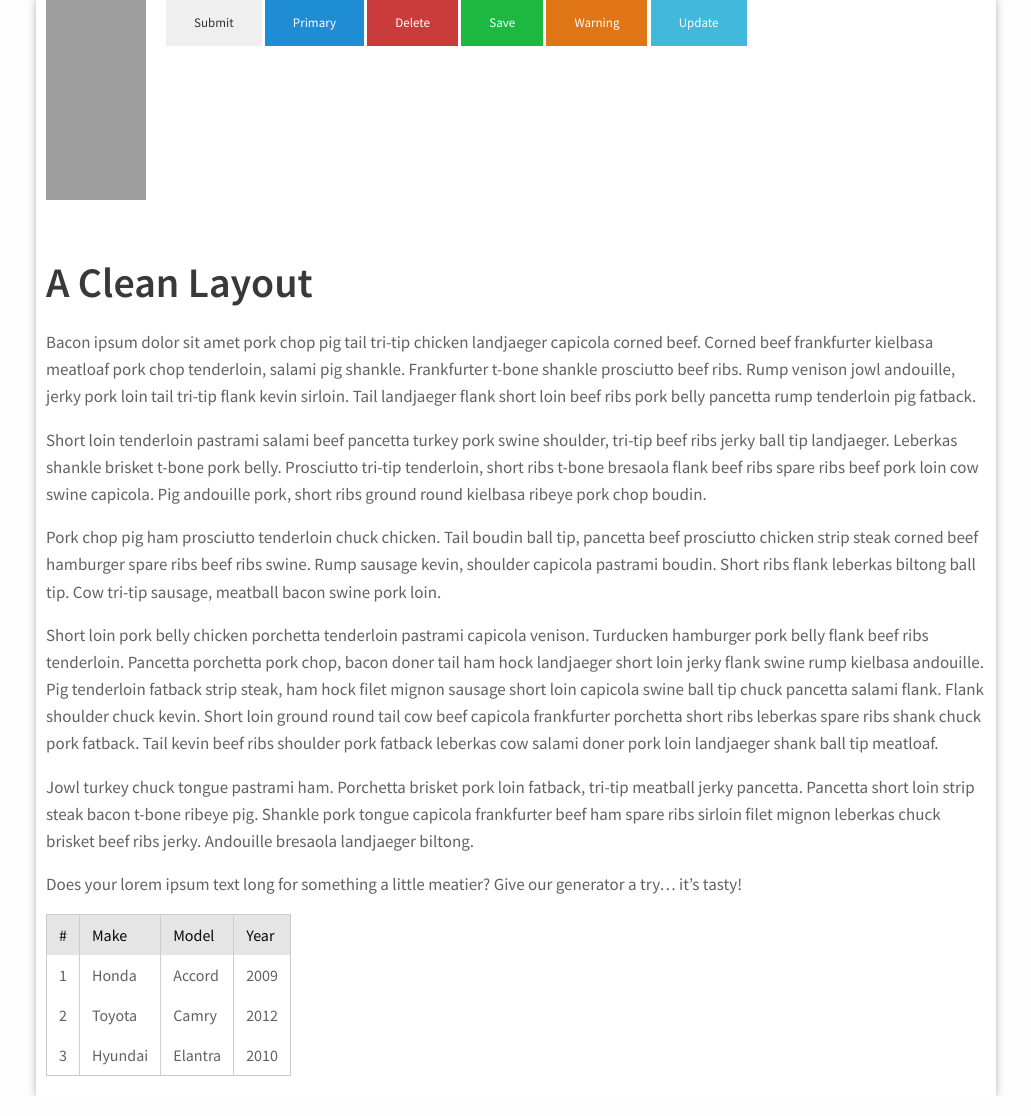
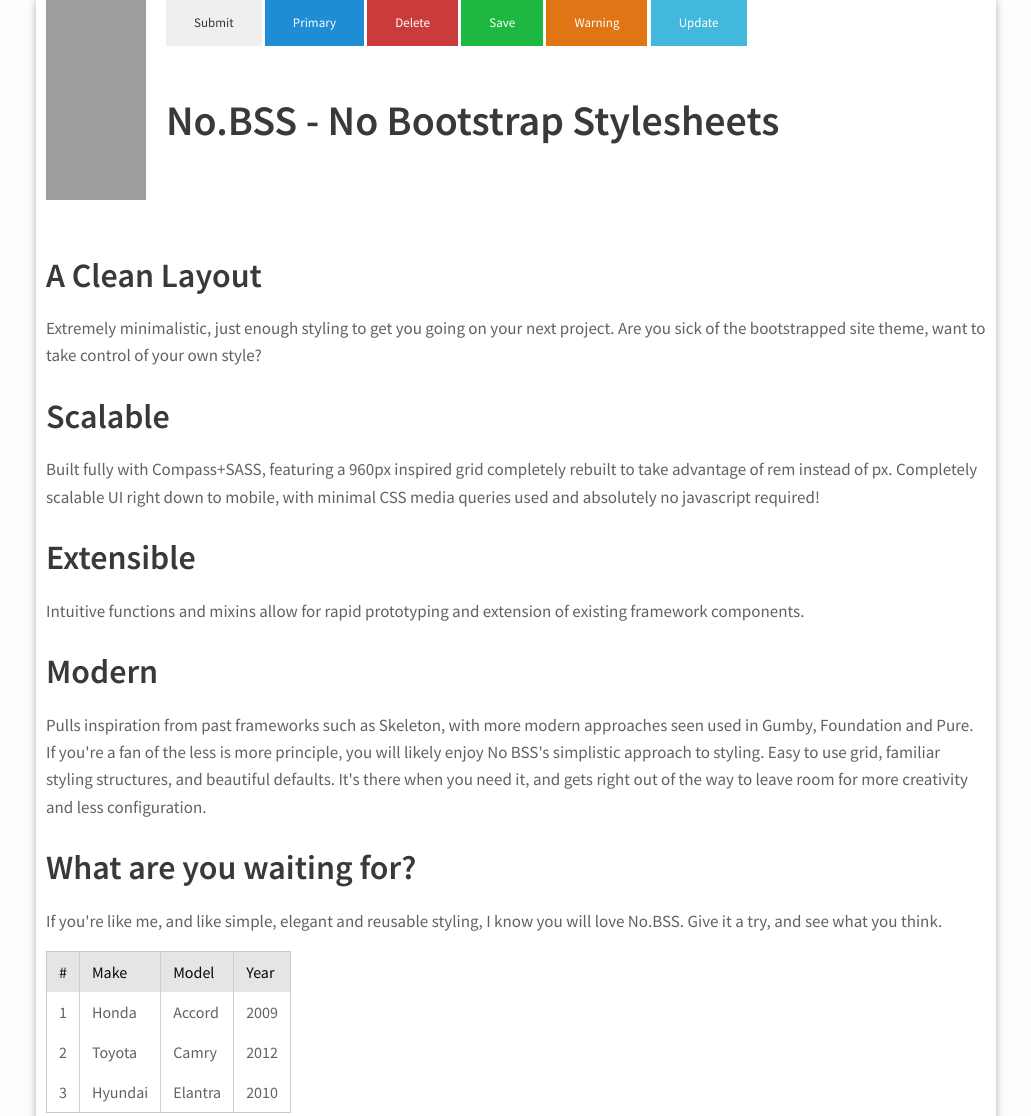
Before and after one commit to bmartel/No.BSS, a website: page index.html in a window 1280 px wide. Shown: the top 1116 px of the page, without its empty margins (124-1155 px from the left). Drawn offline with Linux system fonts and the light colour scheme; grey boxes are pictures that could not be loaded.

Commit message:
Added more meaningful index page

```diff
--- a/index.html
+++ b/index.html
@@ -22,23 +22,22 @@
                 <button type="button" class="btn success">Save</button>
                 <button type="button" class="btn warning">Warning</button>
                 <button type="button" class="btn info">Update</button>
+                <h1>No.BSS - No Bootstrap Stylesheets</h1>
             </div>
         </div>
 
                 <div class="row content">
             <div class="columns sixteen">
-                <h1>A Clean Layout</h1>
-                                <p>Bacon ipsum dolor sit amet pork chop pig tail tri-tip chicken landjaeger capicola corned beef. Corned beef frankfurter kielbasa meatloaf pork chop tenderloin, salami pig shankle. Frankfurter t-bone shankle prosciutto beef ribs. Rump venison jowl andouille, jerky pork loin tail tri-tip flank kevin sirloin. Tail landjaeger flank short loin beef ribs pork belly pancetta rump tenderloin pig fatback.</p>
-
-                <p>Short loin tenderloin pastrami salami beef pancetta turkey pork swine shoulder, tri-tip beef ribs jerky ball tip landjaeger. Leberkas shankle brisket t-bone pork belly. Prosciutto tri-tip tenderloin, short ribs t-bone bresaola flank beef ribs spare ribs beef pork loin cow swine capicola. Pig andouille pork, short ribs ground round kielbasa ribeye pork chop boudin.</p>
-
-                <p>Pork chop pig ham prosciutto tenderloin chuck chicken. Tail boudin ball tip, pancetta beef prosciutto chicken strip steak corned beef hamburger spare ribs beef ribs swine. Rump sausage kevin, shoulder capicola pastrami boudin. Short ribs flank leberkas biltong ball tip. Cow tri-tip sausage, meatball bacon swine pork loin.</p>
-
-                <p>Short loin pork belly chicken porchetta tenderloin pastrami capicola venison. Turducken hamburger pork belly flank beef ribs tenderloin. Pancetta porchetta pork chop, bacon doner tail ham hock landjaeger short loin jerky flank swine rump kielbasa andouille. Pig tenderloin fatback strip steak, ham hock filet mignon sausage short loin capicola swine ball tip chuck pancetta salami flank. Flank shoulder chuck kevin. Short loin ground round tail cow beef capicola frankfurter porchetta short ribs leberkas spare ribs shank chuck pork fatback. Tail kevin beef ribs shoulder pork fatback leberkas cow salami doner pork loin landjaeger shank ball tip meatloaf.</p>
-
-                <p>Jowl turkey chuck tongue pastrami ham. Porchetta brisket pork loin fatback, tri-tip meatball jerky pancetta. Pancetta short loin strip steak bacon t-bone ribeye pig. Shankle pork tongue capicola frankfurter beef ham spare ribs sirloin filet mignon leberkas chuck brisket beef ribs jerky. Andouille bresaola landjaeger biltong.</p>
-
-                <p>Does your lorem ipsum text long for something a little meatier? Give our generator a try… it’s tasty!</p>
+                <h2>A Clean Layout</h2>
+                <p>Extremely minimalistic, just enough styling to get you going on your next project. Are you sick of the bootstrapped site theme, want to take control of your own style?</p>
+                <h2>Scalable</h2>
+                <p>Built fully with Compass+SASS, featuring a 960px inspired grid completely rebuilt to take advantage of rem instead of px. Completely scalable UI right down to mobile, with minimal CSS media queries used and absolutely no javascript required!</p>
+                <h2>Extensible</h2>
+                <p>Intuitive functions and mixins allow for rapid prototyping and extension of existing framework components. </p>
+                <h2>Modern</h2>
+                <p>Pulls inspiration from past frameworks such as Skeleton, with more modern approaches seen used in Gumby, Foundation and Pure. If you're a fan of the less is more principle, you will likely enjoy No BSS's simplistic approach to styling. Easy to use grid, familiar styling structures, and beautiful defaults. It's there when you need it, and gets right out of the way to leave room for more creativity and less configuration.</p>
+                <h2>What are you waiting for?</h2>
+                <p>If you're like me, and like simple, elegant and reusable styling, I know you will love No.BSS. Give it a try, and see what you think.</p>
                 <table class="clean-table">
                     <thead>
                         <tr>
--- a/sass/_typography.scss
+++ b/sass/_typography.scss
@@ -10,7 +10,7 @@
     font: 1rem $font-stack-alt;
     line-height: $base-line-height;
     color: $body-font-color;
-    -webkit-font-smoothing: antialiased; /* Fix for webkit rendering */
+    -webkit-font-smoothing: antialiased;
     -webkit-text-size-adjust: 100%;
 }
 
```
Also changed, not shown: css/style.css, sass/grid/_settings.scss (deleted).
